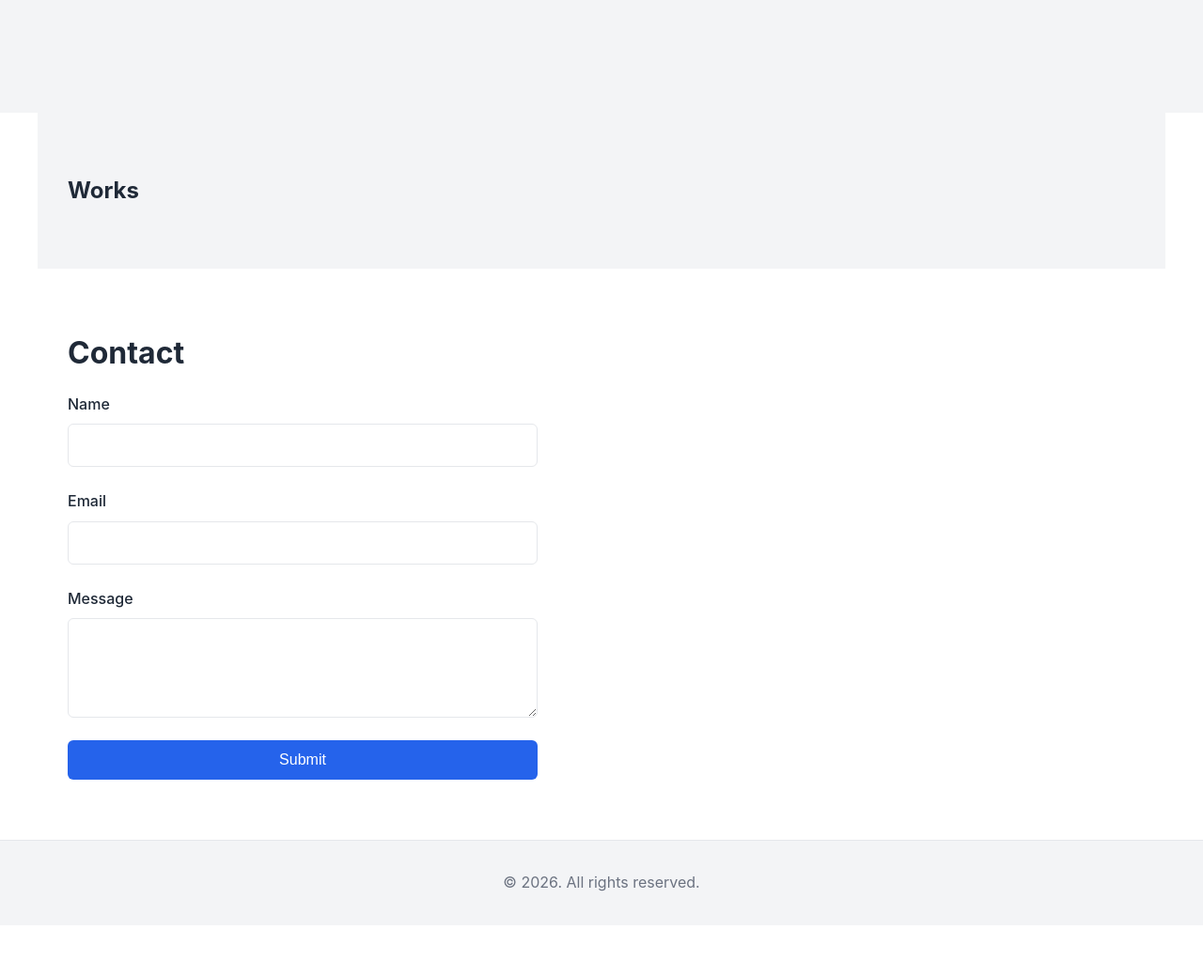
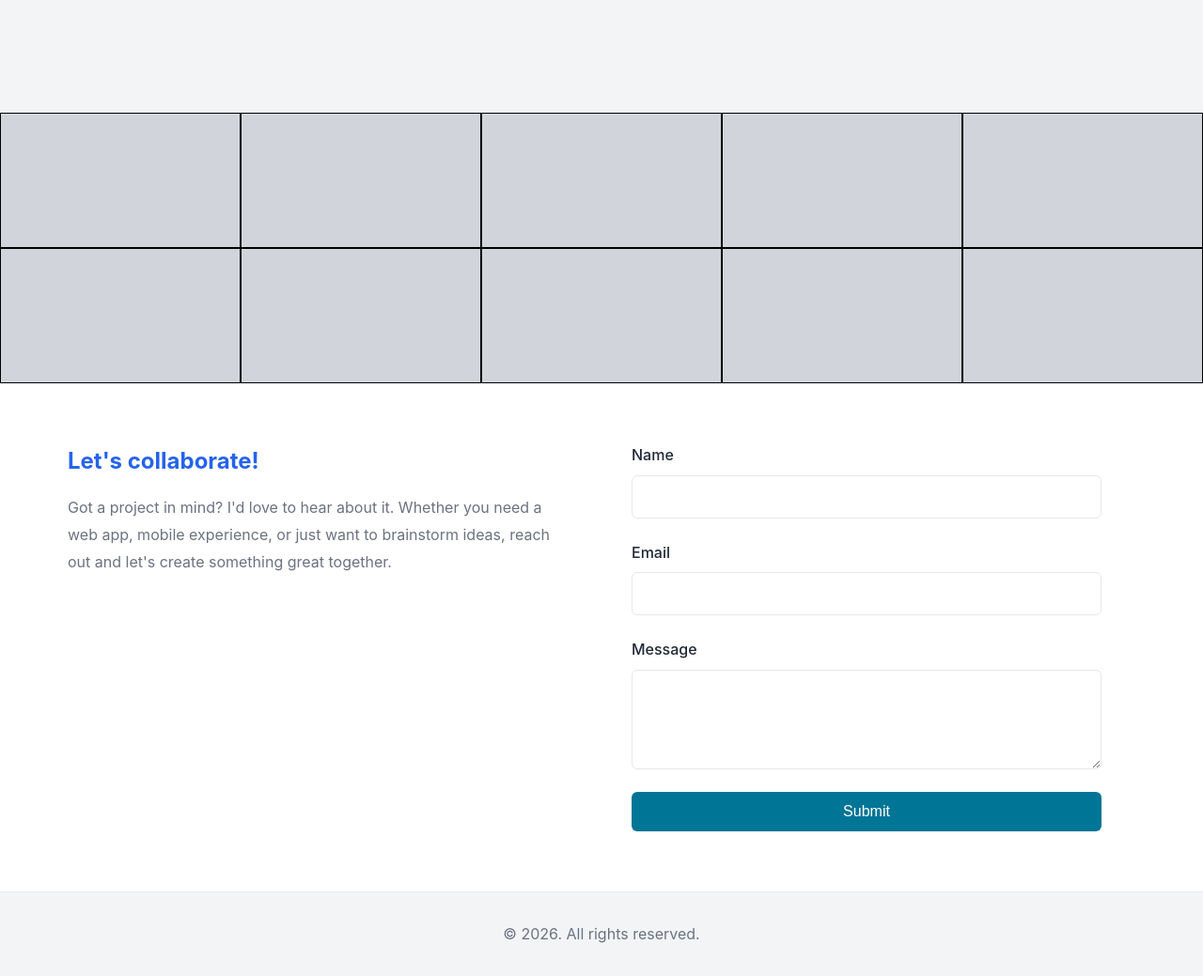
Before and after one commit to raraga/hello, a plain HTML site: page public/index.html in a window 1280 px wide. Shown: the part 360-1399 px from the top of the page at 94% size. Before the commit the page ends 1345 px from the top, so only its background shows below. Drawn offline with Linux system fonts and the light colour scheme.

Commit message:
updates to works, form and nav

```diff
--- a/public/index.html
+++ b/public/index.html
@@ -33,11 +33,15 @@
         </section>
 
         <section id="works">
-            <h2>Works</h2>
+            <div class="project-grid"></div>
         </section>
 
-        <section id="contact" class="content">
-            <h2>Contact</h2>
+        <section id="contact" class="contact-section">
+            <div class="contact-container">
+                <div class="contact-info">
+                    <h3>Let's collaborate!</h3>
+                    <p>Got a project in mind? I'd love to hear about it. Whether you need a web app, mobile experience, or just want to brainstorm ideas, reach out and let's create something great together.</p>
+                </div>
                 <form id="contact-form" class="form">
                     <div class="form-group">
                         <label for="name">Name</label>
@@ -53,6 +57,7 @@
                     </div>
                     <button type="submit" class="btn">Submit</button>
                 </form>
+            </div>
         </section>
     </main>
 
--- a/public/static/app.js
+++ b/public/static/app.js
@@ -2,6 +2,16 @@ document.addEventListener('DOMContentLoaded', () => {
     const navToggle = document.querySelector('.nav-toggle');
     const navMenu = document.querySelector('.nav-menu');
     const contactForm = document.getElementById('contact-form');
+    const worksSection = document.getElementById('works');
+    const projectGrid = worksSection.querySelector('.project-grid');
+    const projects = [1,2,3,4,5,6,7,8,9,10];
+
+    projects.forEach((_, index) => {
+        const thumbnail = document.createElement('div');
+        thumbnail.className = 'project-thumbnail';
+        thumbnail.dataset.index = index;
+        projectGrid.appendChild(thumbnail);
+    });
 
     if (navToggle && navMenu) {
         navToggle.addEventListener('click', () => {
--- a/public/static/style.css
+++ b/public/static/style.css
@@ -7,6 +7,8 @@
 :root {
     --primary-color: #2563eb;
     --secondary-color: #1e40af;
+    --nav-bg: oklch(52% 0.105 223.128);
+    --nav-hover: oklch(79.5% 0.184 86.047);
     --text-color: #1f2937;
     --bg-color: #ffffff;
     --bg-secondary: #f3f4f6;
@@ -29,7 +31,7 @@ body {
     top: 0;
     left: 0;
     right: 0;
-    background-color: var(--bg-color);
+    background-color: var(--nav-bg);
     border-bottom: 1px solid var(--border-color);
     z-index: 1000;
 }
@@ -41,6 +43,7 @@ body {
     padding: 1rem;
     max-width: 1200px;
     margin: 0 auto;
+    background-color: var(--nav-bg);
 }
 
 .nav-toggle {
@@ -68,13 +71,14 @@ body {
 
 .nav-menu a {
     text-decoration: none;
-    color: var(--text-color);
+    color: #fff;
     font-weight: 500;
     transition: color 0.3s ease;
 }
 
 .nav-menu a:hover {
-    color: var(--primary-color);
+    font-weight: bold;
+    color: var(--nav-hover);
 }
 
 .main {
@@ -102,16 +106,29 @@ body {
 }
 
 .content {
-    padding: 4rem 2rem;
-    max-width: 1200px;
-    margin: 0 auto;
+    /* padding: 4rem 2rem; */
+    /* max-width: 1200px; */
+    /* margin: 0 auto; */
 }
 
 #works {
-    background-color: var(--bg-secondary);
-    padding: 4rem 2rem;
-    max-width: 1200px;
-    margin: 0 auto;
+    /* background-color: var(--bg-secondary); */
+    /* padding: 4rem 2rem; */
+    max-width: 100%;
+    /* margin: 0 auto; */
+}
+
+.project-grid {
+    display: grid;
+    grid-template-columns: repeat(auto-fill, minmax(250px, 1fr));
+    /* gap: 1.5rem; */
+    /* margin-top: 2rem; */
+}
+
+#works .project-thumbnail {
+    aspect-ratio: 16 / 9;
+    background-color: #d1d5db;
+    border: 1px solid #000;
 }
 
 .content h2 {
@@ -123,11 +140,51 @@ body {
     color: #6b7280;
 }
 
+.contact-section {
+    padding: 4rem 2rem;
+    max-width: 1200px;
+    margin: 0 auto;
+}
+
+.contact-section h2 {
+    font-size: clamp(1.5rem, 3vw, 2rem);
+    margin-bottom: 2rem;
+}
+
+.contact-container {
+    display: grid;
+    grid-template-columns: 1fr 1fr;
+    gap: 4rem;
+    align-items: start;
+}
+
+.contact-info h3 {
+    font-size: 1.5rem;
+    margin-bottom: 1rem;
+    color: var(--primary-color);
+}
+
+.contact-info p {
+    color: #6b7280;
+    line-height: 1.8;
+}
+
 .form {
     display: flex;
     flex-direction: column;
     gap: 1.5rem;
     max-width: 500px;
+}
+
+@media (max-width: 768px) {
+    .contact-container {
+        grid-template-columns: 1fr;
+        gap: 2rem;
+    }
+
+    .form {
+        max-width: 100%;
+    }
 }
 
 .form-group {
@@ -158,7 +215,7 @@ body {
 
 .btn {
     padding: 0.75rem 1.5rem;
-    background-color: var(--primary-color);
+    background-color: var(--nav-bg);
     color: white;
     border: none;
     border-radius: 0.375rem;
```
Lines whose indentation alone changed are shown as unchanged.
